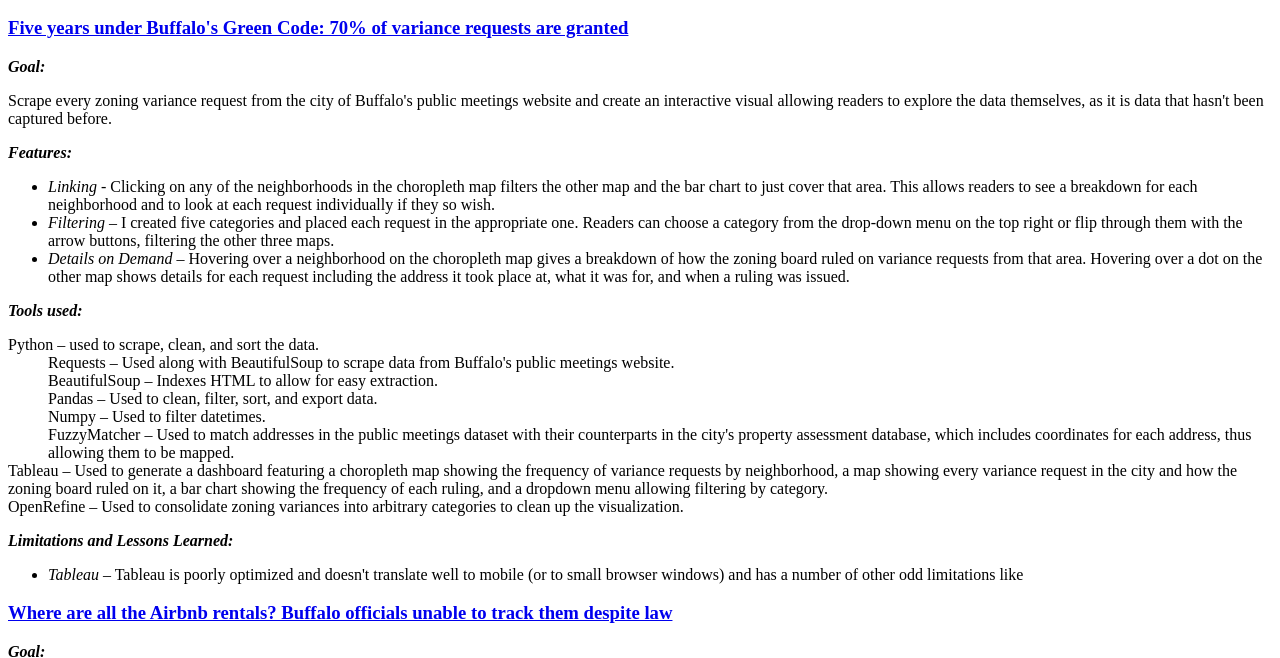
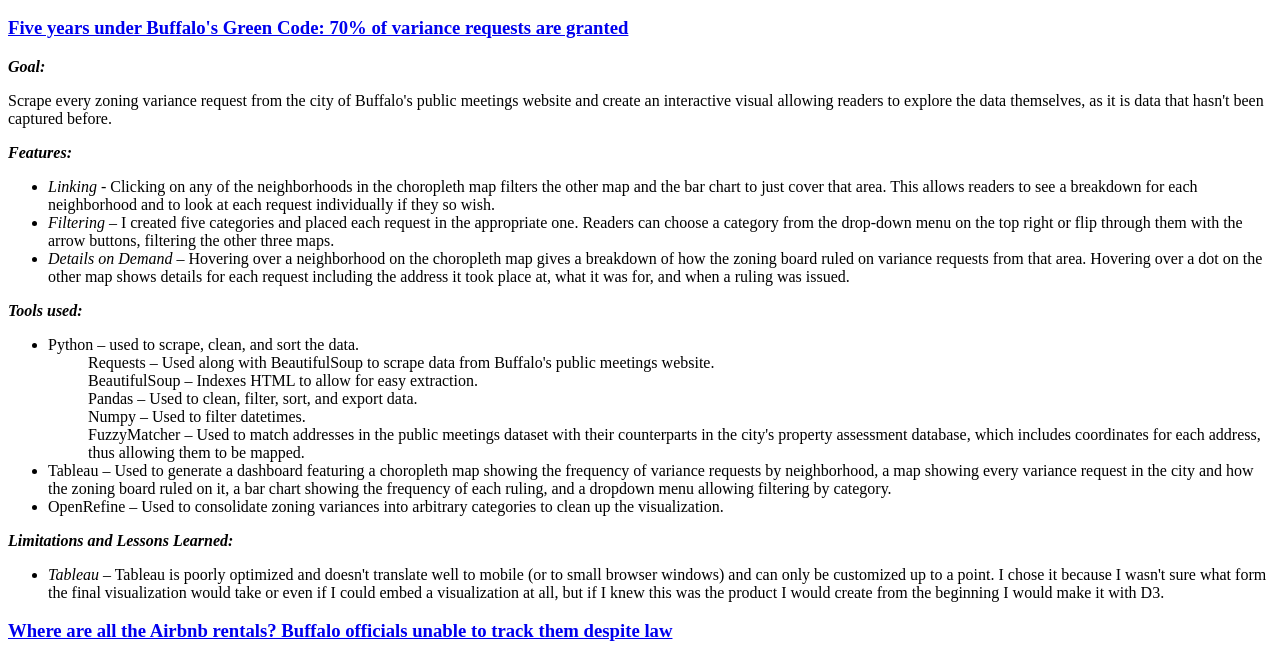
Before and after one commit to coreydockser/coreydockser.github.io, a plain HTML site: page index.html in a window 1280 px wide. Shown: the part 110-768 px from the top of the page. Drawn offline with Linux system fonts and the light colour scheme.

Commit message:
Added bullets to the tools used part.

```diff
--- a/index.html
+++ b/index.html
@@ -38,28 +38,28 @@
     </div>
 
     <div><b><i>Tools used:</i></b>
-        <dl>
-            <dt>Python – used to scrape, clean, and sort the data.</dt>
+        <ul><dl>
+            <li><dt>Python – used to scrape, clean, and sort the data.</dt>
             <dd>Requests – Used along with BeautifulSoup to scrape data from Buffalo's public meetings website.</dd>
             <dd>BeautifulSoup – Indexes HTML to allow for easy extraction.</dd>
             <dd>Pandas – Used to clean, filter, sort, and export data.</dd>
             <dd>Numpy – Used to filter datetimes.</dd>
             <dd>FuzzyMatcher – Used to match addresses in the public meetings dataset with their counterparts in the
                 city's property assessment database, which includes coordinates for each address, thus allowing them to
-                be mapped.</dd>
-            <dt>Tableau – Used to generate a dashboard featuring a choropleth map showing the frequency of variance
+                be mapped.</dd></li>
+            <li><dt>Tableau – Used to generate a dashboard featuring a choropleth map showing the frequency of variance
                 requests by neighborhood, a map showing every variance request in the city and how the zoning board
                 ruled on it, a bar chart showing the frequency of each ruling, and a dropdown menu allowing filtering by
-                category.</dt>
-            <dt>OpenRefine – Used to consolidate zoning variances into arbitrary categories to clean up the
-                visualization.</dt>
+                category.</dt></li>
+            <li><dt>OpenRefine – Used to consolidate zoning variances into arbitrary categories to clean up the
+                visualization.</dt></li>
 
-        </dl>
+        </dl></ul>
+    </div>
+        <div><b><i>Limitations and Lessons Learned:</i></b>
+            <ul><li><i>Tableau</i> – Tableau is poorly optimized and doesn't translate well to mobile (or to small browser windows) and can only be customized up to a point. I chose it because I wasn't sure what form the final visualization would take or even if I could embed a visualization at all, but if I knew this was the product I would create from the beginning I would make it with D3.</li></ul>
+        </div>
 
-        <div><b><i>Limitations and Lessons Learned:</i></b>
-            <ul><li><i>Tableau</i> – Tableau is poorly optimized and doesn't translate well to mobile (or to small browser windows) and has a number of other odd limitations like </li></ul>
-        </div>
-    </div>
 
     <div class='tableauPlaceholder' id='viz1674150786525' style='position: relative '><noscript><a
                 href='https:&#47;&#47;buffalonews.com&#47;'><img
```
